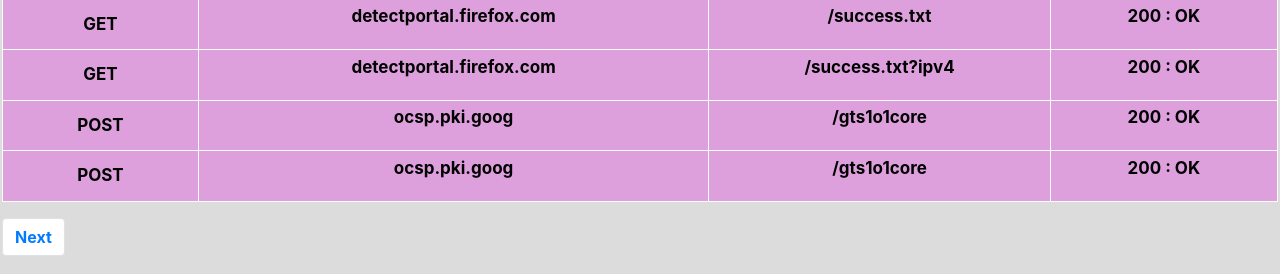
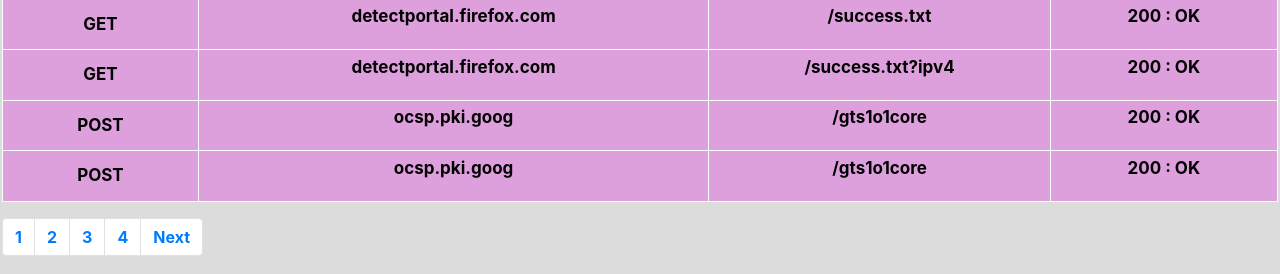
Before and after one commit to SaraAbdo96/dpi, a Flask app: page /http in a window 1280 px wide. Shown: the part 955-1229 px from the top of the page. Run offline with Flask 2, Linux system fonts and the light colour scheme; data comes from the database, SQL or seed files in the repository; parts of the project's set-up code (start-up, migrations or seed data) failed here and were passed over; some libraries are stand-ins or nearby versions.

Commit message:
Add pagination to HTTP page

```diff
--- a/dpi/app.py
+++ b/dpi/app.py
@@ -1,5 +1,7 @@
 from flask_sqlalchemy import SQLAlchemy
 from flask import Flask, render_template, request
+
+import math
 
 app = Flask(__name__)
 app.config.from_object("dpi.settings")
@@ -16,7 +18,12 @@
 def http():
     page = request.args.get("page", 0)
     per_page = request.args.get("per_page", 20)
-    return render_template("http.html", requests = HTTPrequest.get_requests(page, per_page), page=int(page))
+    num_requests = HTTPrequest.get_num()
+    num_pages = math.ceil(num_requests / per_page) + 1
+    pages = [x for x in range(1, num_pages+1)]
+    requests = HTTPrequest.get_requests(page, per_page)
+    max_page = len(pages) - 1
+    return render_template("http.html", requests=requests, pages=pages, page=int(page), max_page=max_page)
 
 @app.route("/tcps")
 def tcp():
--- a/dpi/models.py
+++ b/dpi/models.py
@@ -135,5 +135,8 @@
             db.session.rollback()
             raise
     @classmethod
+    def get_num(cls):
+        return cls.query.count()
+    @classmethod
     def get_requests(cls, page=0, per_page=20):
         return cls.query.offset(page).limit(per_page).all()
--- a/dpi/templates/components/http_table.html
+++ b/dpi/templates/components/http_table.html
@@ -15,23 +15,19 @@
 </table>
 <nav aria-label="Page navigation">
     <ul class="pagination">
-      {% if page > 0 %}
-      <li class="page-item">
-          <a class="page-link" href="{{ url_for('tcp', page=page-10) }}" tabindex="-1" aria-disabled="true">Previous</a>
-      </li>
+      {% if page > 1 %}
+        <li class="page-item">
+            <a class="page-link" href="{{ url_for('tcp', page=page-10) }}" tabindex="-1" aria-disabled="true">Previous</a>
+        </li>
+      {% endif %}
+      {% for page in pages %}
+        <li class="page-item"><a class="page-link" href="{{  url_for('http', page=page) }}">{{ page }}</a></li>
+      {% endfor %}
 
-      <li class="page-item"><a class="page-link" href="{{  url_for('http', page=0) }}">1</a></li>
-      <li class="page-item"><a class="page-link" href="{{  url_for('http', page=20) }}">2</a></li>
-      <li class="page-item"><a class="page-link" href="{{  url_for('http', page=40) }}">3</a></li>
-      <li class="page-item"><a class="page-link" href="{{  url_for('http', page=60) }}">4</a></li>
-      <li class="page-item"><a class="page-link" href="{{  url_for('http', page=80) }}">5</a></li>
-      <li class="page-item"><a class="page-link" href="{{  url_for('http', page=100) }}">6</a></li>
+      {% if page < max_page %}
+        <li class="page-item">
+          <a class="page-link"  href="{{ url_for('tcp', page=page+10) }}" >Next</a>
+        </li>
       {% endif %}
-
-
-      <li class="page-item">
-        <a class="page-link"  href="{{ url_for('tcp', page=page+10) }}" >Next
-        </a>
-      </li>
     </ul>
   </nav>
```
